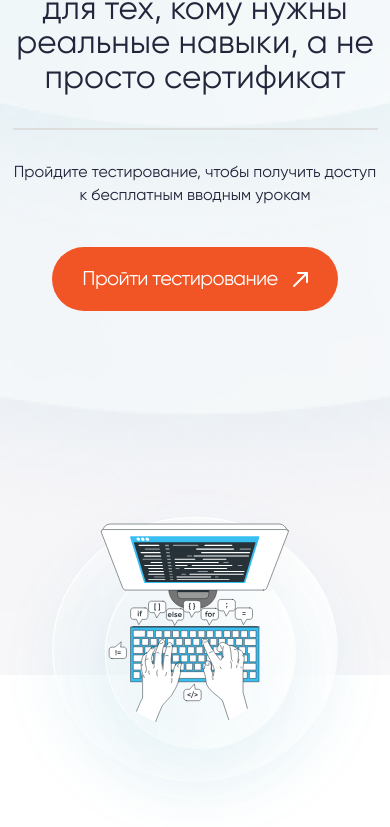
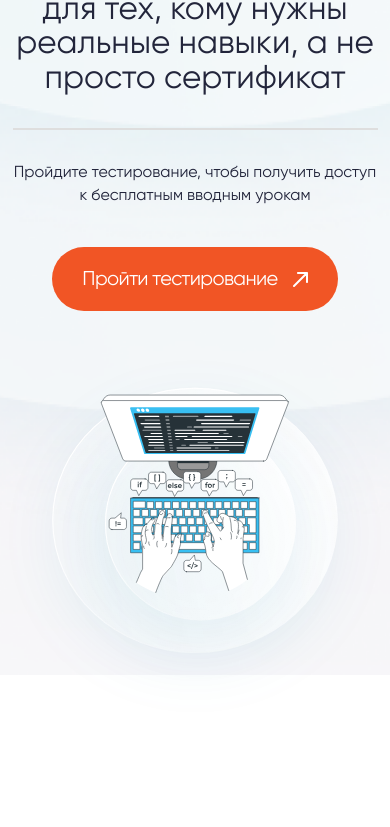
Before and after one commit to xduyu/l26, a plain HTML site: page index.html in a window 390 px wide. Shown: the part 169-996 px from the top of the page. Drawn offline with Linux system fonts and the light colour scheme; a small style sheet from the web is missing.

Commit message:
Update hero.css

```diff
--- a/styles/media/hero.css
+++ b/styles/media/hero.css
@@ -19,6 +19,7 @@
         }
 
         .about-us {
+            gap: 10px;
             padding: 37px 0px 0px 0px;
         }
 
@@ -35,6 +36,11 @@
             display: flex;
             justify-content: center;
         }
+
+        .img-pc{
+            height: 450px;
+            display: flex;
+        }
     }
 
     @media (max-width:300px) {
```
Lines whose indentation alone changed are shown as unchanged.
